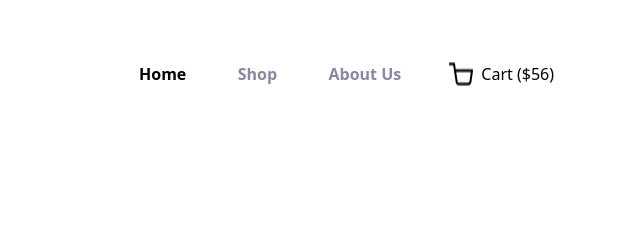
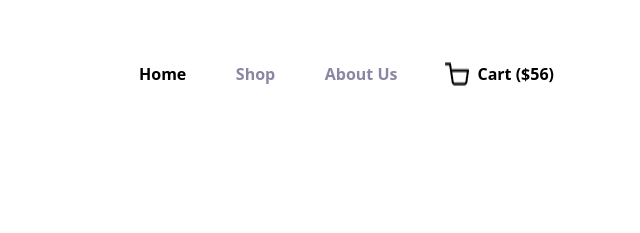
Before and after one commit to asemrashed/B12A02-Responsive-Flowers, a plain HTML site: page index.html in a window 1280 px wide. Shown: the top 233 px of the page, 640-1280 px from the left. Drawn offline with nearby package versions, Linux system fonts and the light colour scheme; files whose address does not match are found by name.

Commit message:
cart font waight cahnges

```diff
--- a/index.html
+++ b/index.html
@@ -21,7 +21,7 @@
             </ul>
             <div class="flex items-right md:items-center gap-2 cursor-pointer">
                 <img src="./assets/cart.png" alt="cart" class="w-5 h-5 md:w-6 md:h-6">
-                <span class="text-black">Cart ($56)</span>
+                <span class="text-black font-semibold">Cart ($56)</span>
             </div>
         </div>
     </header>
```
